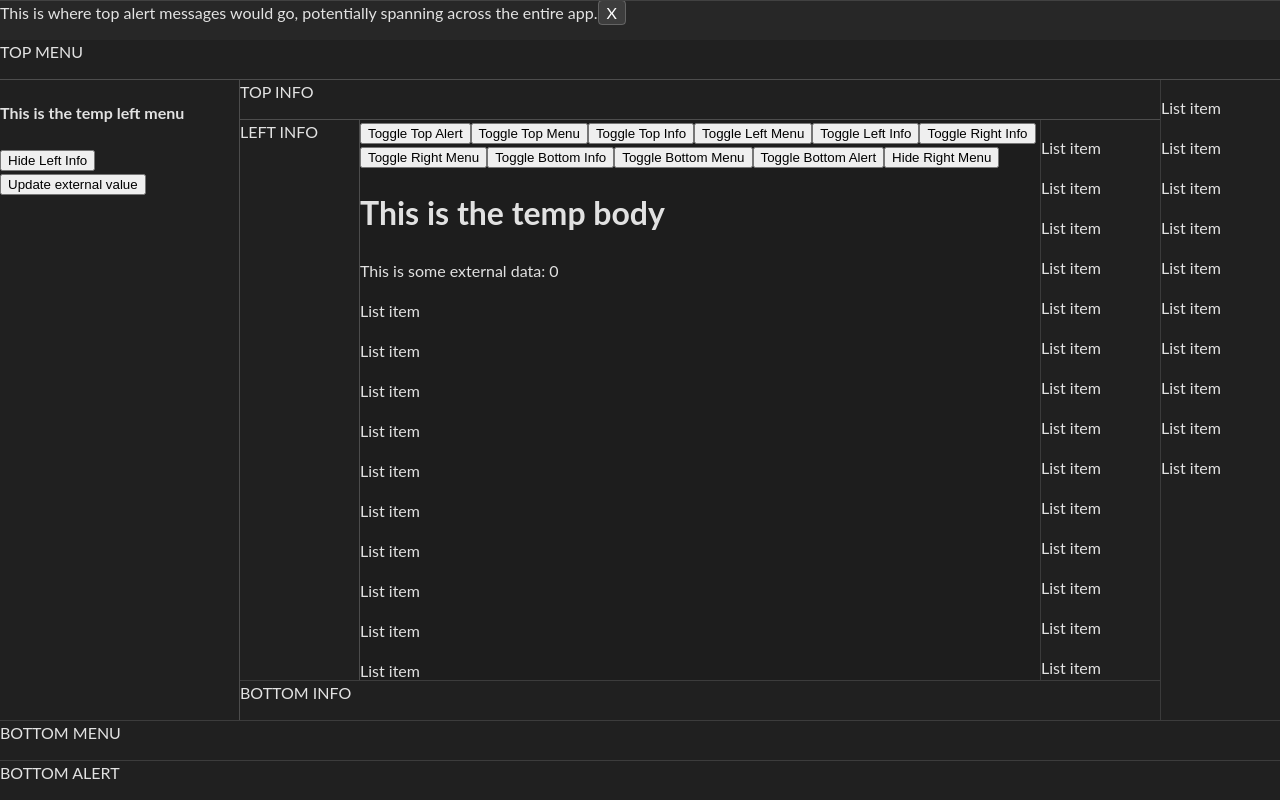
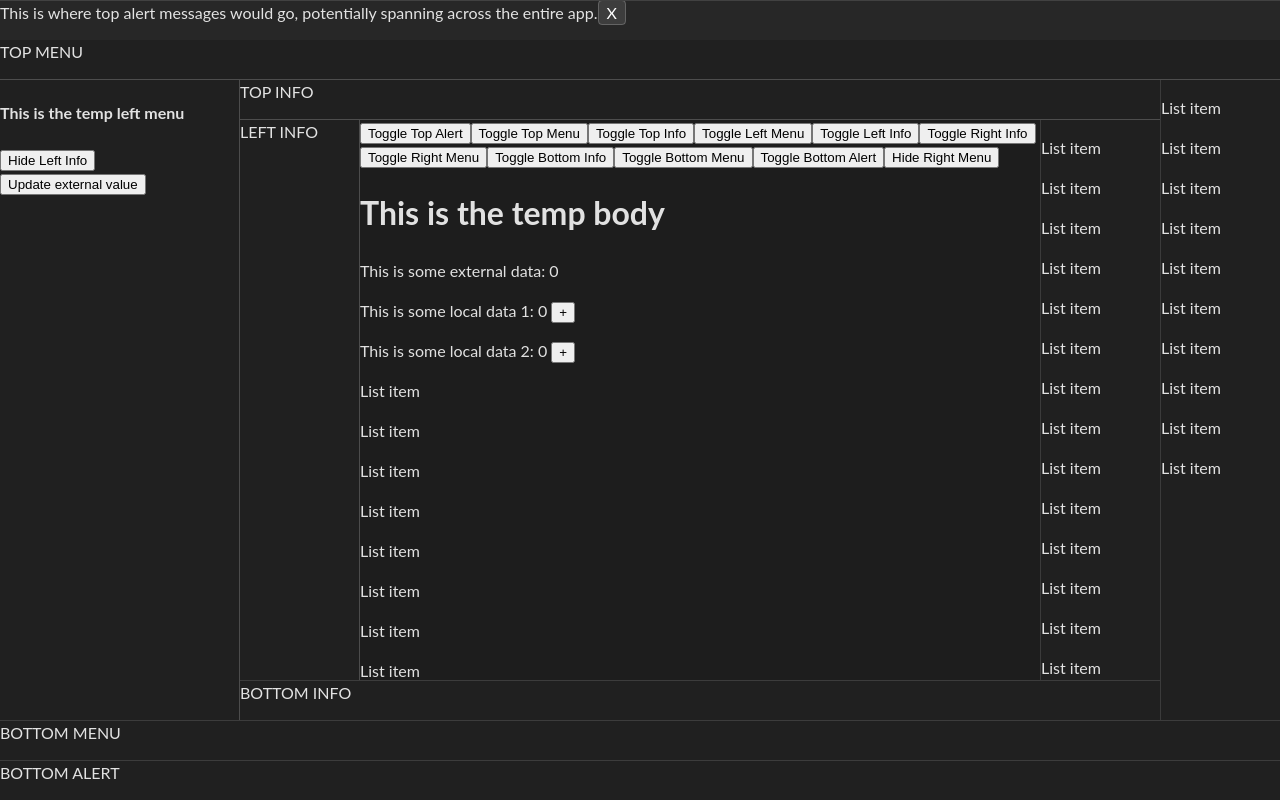
Before and after one commit to anthonynichols/app-ui, a React (Vite) app: page / in a window 1280 px wide. Built offline with nearby package versions, Linux system fonts and the light colour scheme; a small style sheet from the web is missing.

Commit message:
update to vite 5 and preact/signals 2

```diff
--- a/index.html
+++ b/index.html
@@ -2,9 +2,8 @@
 <html lang="en">
   <head>
     <meta charset="UTF-8" />
-    <link rel="icon" type="image/svg+xml" href="/vite.svg" />
     <meta name="viewport" content="width=device-width, initial-scale=1.0" />
-    <title>Vite + React + TS</title>
+    <title>App UI</title>
   </head>
   <body>
     <main></main>
--- a/src/main.tsx
+++ b/src/main.tsx
@@ -1,9 +1,12 @@
+import "@preact/signals-react/auto";
+
 import React from 'react';
 import ReactDOM from 'react-dom/client';
 
 import {App} from './App.tsx';
 
 import 'unfonts.css';
+
 import './main.css';
 
 ReactDOM.createRoot(document.querySelector('main')!).render(
--- a/src/temp-body.tsx
+++ b/src/temp-body.tsx
@@ -1,10 +1,17 @@
+import {signal, useSignal} from '@preact/signals-react';
+
 import {externalValue} from './temp-data.js';
 
+let localData1 = signal(0);
+
 export function TempBody() {
+  let localData2 = useSignal(0);
   return (
     <div>
       <h1>This is the temp body</h1>
       <p>This is some external data: {externalValue.value}</p>
+      <p>This is some local data 1: {localData1.value} <button onClick={() => localData1.value++}>+</button></p>
+      <p>This is some local data 2: {localData2.value} <button onClick={() => localData2.value++}>+</button></p>
     </div>
   )
 }
--- a/vite.config.ts
+++ b/vite.config.ts
@@ -1,4 +1,4 @@
-import react from '@vitejs/plugin-react-swc';
+import react from '@vitejs/plugin-react';
 import Unfonts from 'unplugin-fonts/vite';
 import {defineConfig} from 'vite';
 
@@ -9,11 +9,11 @@ export default defineConfig({
     Unfonts({
       custom: {
         families: {
-          'Lato': {
+          Lato: {
             src: './src/assets/fonts/Lato/Lato*',
           },
         },
       },
     }),
   ],
-})
+});
```
Also changed, not shown: package.json (+11 -11 lines), 2 other files (tests, documents, lock files or other folders).
